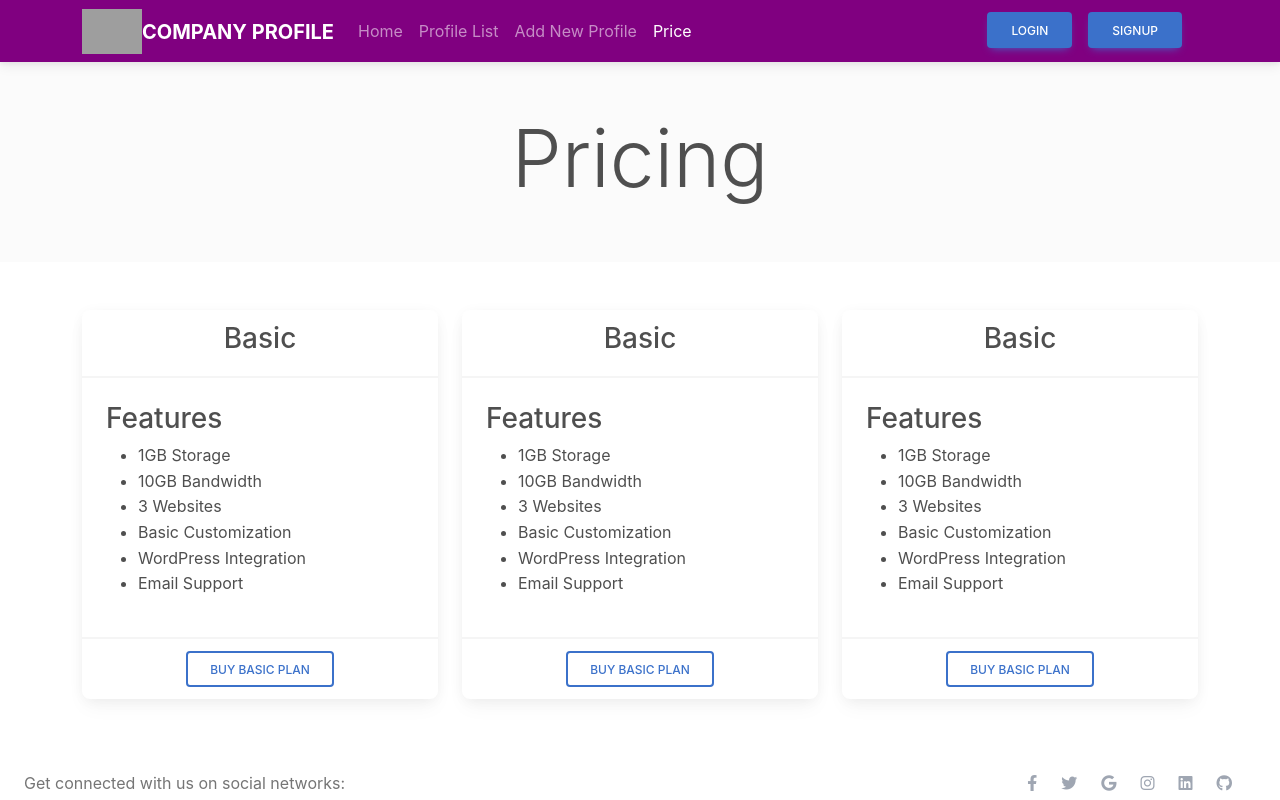
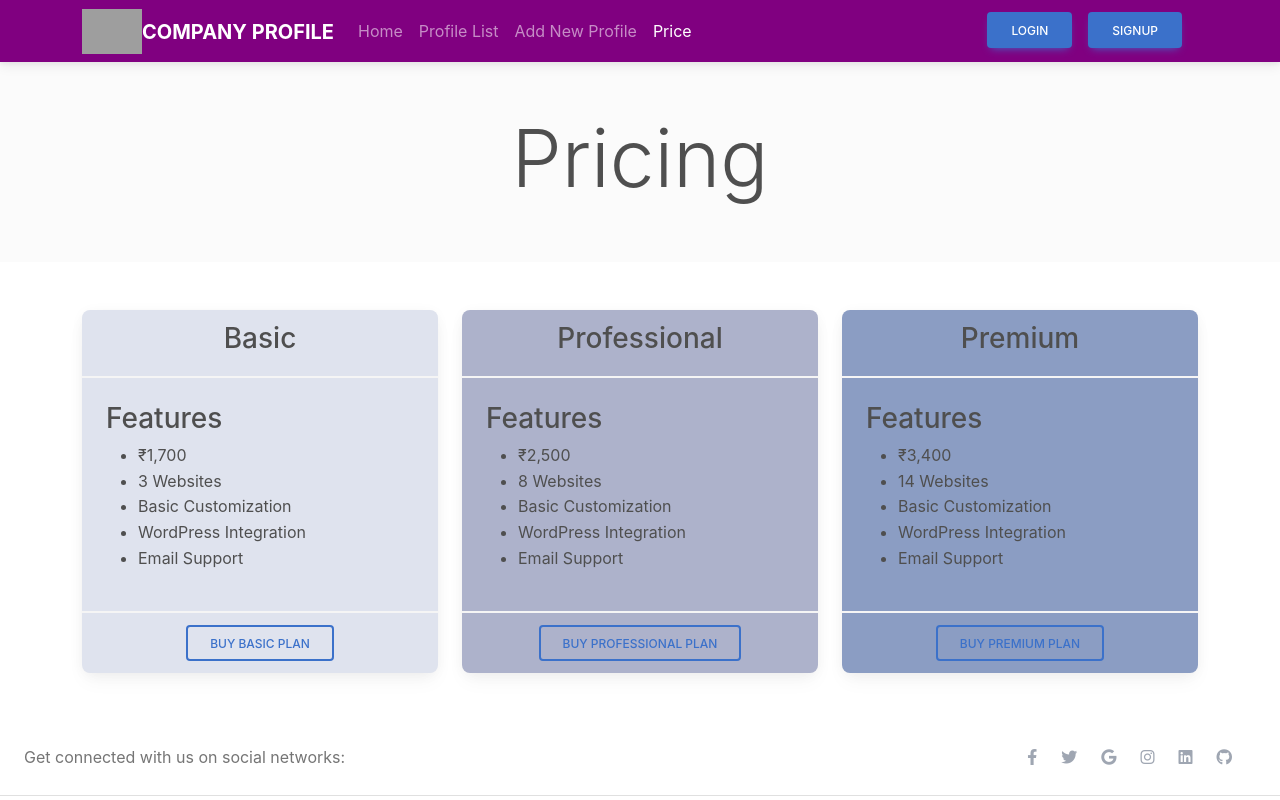
Before and after one commit to deepanshu340123/Manifeasto, a React (Create React App) app in the folder frontend/: page /main/pricing in a window 1280 px wide. Shown: the top 800 px of the page. Built offline with nearby package versions, Linux system fonts and the light colour scheme; grey boxes are pictures that could not be loaded.

Commit message:
price page

```diff
--- a/frontend/src/components/main/Pricing.jsx
+++ b/frontend/src/components/main/Pricing.jsx
@@ -11,7 +11,7 @@ const Pricing = () => {
         <div className='container my-5'>
             <div className='row mt-5'>
                 <div className='col-md-4'>
-                    <div className='card'>
+                    <div className='card' style={{background: '#dfe3ee'}}>
                         <div className="card-header">
                             <h3 className='text-center'>Basic</h3>
                         </div>
@@ -19,8 +19,7 @@ const Pricing = () => {
                             <h3>Features</h3>
 
                             <ul>
-                                <li>1GB Storage</li>
-                                <li>10GB Bandwidth</li>
+                                <li>₹1,700</li>
                                 <li>3 Websites</li>
                                 <li>Basic Customization</li>
                                 <li>WordPress Integration</li>
@@ -28,51 +27,49 @@ const Pricing = () => {
                             </ul>
                         </div>
                         <div className="card-footer text-center">
-                            <a href="https://buy.stripe.com/test_4gw8zOakI1LM6FW8wy" className="btn btn-outline-primary">Buy Basic Plan</a>
+                            <a href="https://buy.stripe.com/test_4gw8zOakI1LM6FW8wy" className="btn btn-outline-primary" target='"_blank"'>Buy Basic Plan</a>
                         </div>
                     </div>
                 </div>
                 <div className='col-md-4'>
-                    <div className='card'>
+                    <div className='card' style={{background: '#adb2cb'}}>
                         <div className="card-header">
-                            <h3 className='text-center'>Basic</h3>
+                            <h3 className='text-center'>Professional</h3>
                         </div>
                         <div className="card-body">
                             <h3>Features</h3>
 
                             <ul>
-                                <li>1GB Storage</li>
-                                <li>10GB Bandwidth</li>
-                                <li>3 Websites</li>
+                                <li>₹2,500</li>
+                                <li>8 Websites</li>
                                 <li>Basic Customization</li>
                                 <li>WordPress Integration</li>
                                 <li>Email Support</li>
                             </ul>
                         </div>
                         <div className="card-footer text-center">
-                            <a href="https://buy.stripe.com/test_4gw8zOakI1LM6FW8wy" className="btn btn-outline-primary">Buy Basic Plan</a>
+                            <a href="https://buy.stripe.com/test_8wMeYc8cAgGGaWceUV" className="btn btn-outline-primary" target='"_blank"'>Buy Professional Plan</a>
                         </div>
                     </div>
                 </div>
                 <div className='col-md-4'>
-                    <div className='card'>
+                    <div className='card' style={{background: '#8b9dc3'}} >
                         <div className="card-header">
-                            <h3 className='text-center'>Basic</h3>
+                            <h3 className='text-center'>Premium</h3>
                         </div>
                         <div className="card-body">
                             <h3>Features</h3>
 
                             <ul>
-                                <li>1GB Storage</li>
-                                <li>10GB Bandwidth</li>
-                                <li>3 Websites</li>
+                                <li>₹3,400</li>
+                                <li>14 Websites</li>
                                 <li>Basic Customization</li>
                                 <li>WordPress Integration</li>
                                 <li>Email Support</li>
                             </ul>
                         </div>
                         <div className="card-footer text-center">
-                            <a href="https://buy.stripe.com/test_4gw8zOakI1LM6FW8wy" className="btn btn-outline-primary">Buy Basic Plan</a>
+                            <a href="https://buy.stripe.com/test_4gw2bq3Wk622c0g9AA" className="btn btn-outline-primary" target='"_blank"'>Buy Premium Plan</a>
                         </div>
                     </div>
                 </div>
--- a/frontend/src/components/user/Navbar.jsx
+++ b/frontend/src/components/user/Navbar.jsx
@@ -58,7 +58,7 @@ const Navbar = () => {
 
             <>
                 {/* Navbar */}
-                <nav className="navbar navbar-expand-lg navbar-light" style={{backgroundColor:'brown'}}>
+                <nav className="navbar navbar-expand-lg navbar-light" style={{backgroundColor:'purple'}}>
                     {/* Container wrapper */}
                     <div className="container">
                         {/* Navbar brand */}
@@ -114,6 +114,11 @@ const Navbar = () => {
                                 <li className="nav-item">
                                     <NavLink className="nav-link text-white" to="/user/feedback">
                                         Feedback
+                                    </NavLink>
+                                </li>
+                                <li className="nav-item">
+                                    <NavLink className="nav-link text-white" to="/main/pricing">
+                                        Price
                                     </NavLink>
                                 </li>
                                 {/* <li className="nav-item">
```
